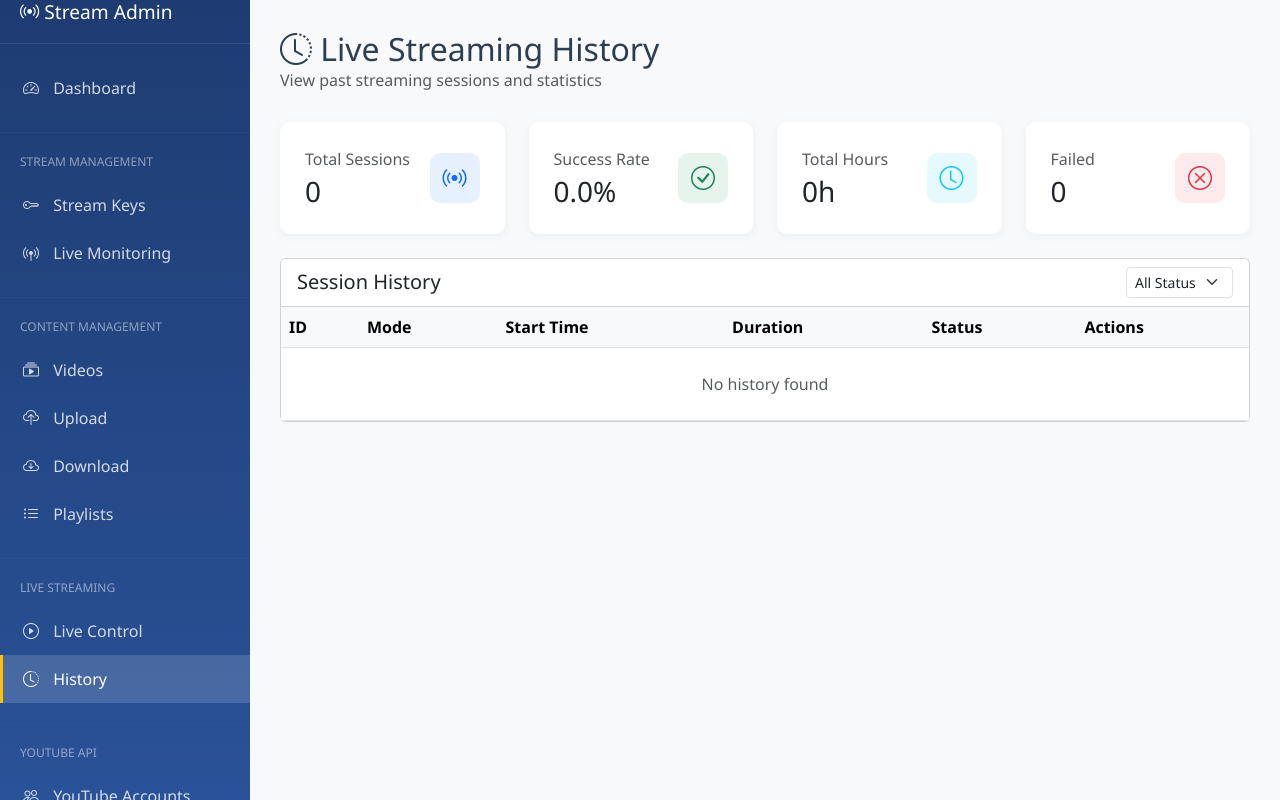
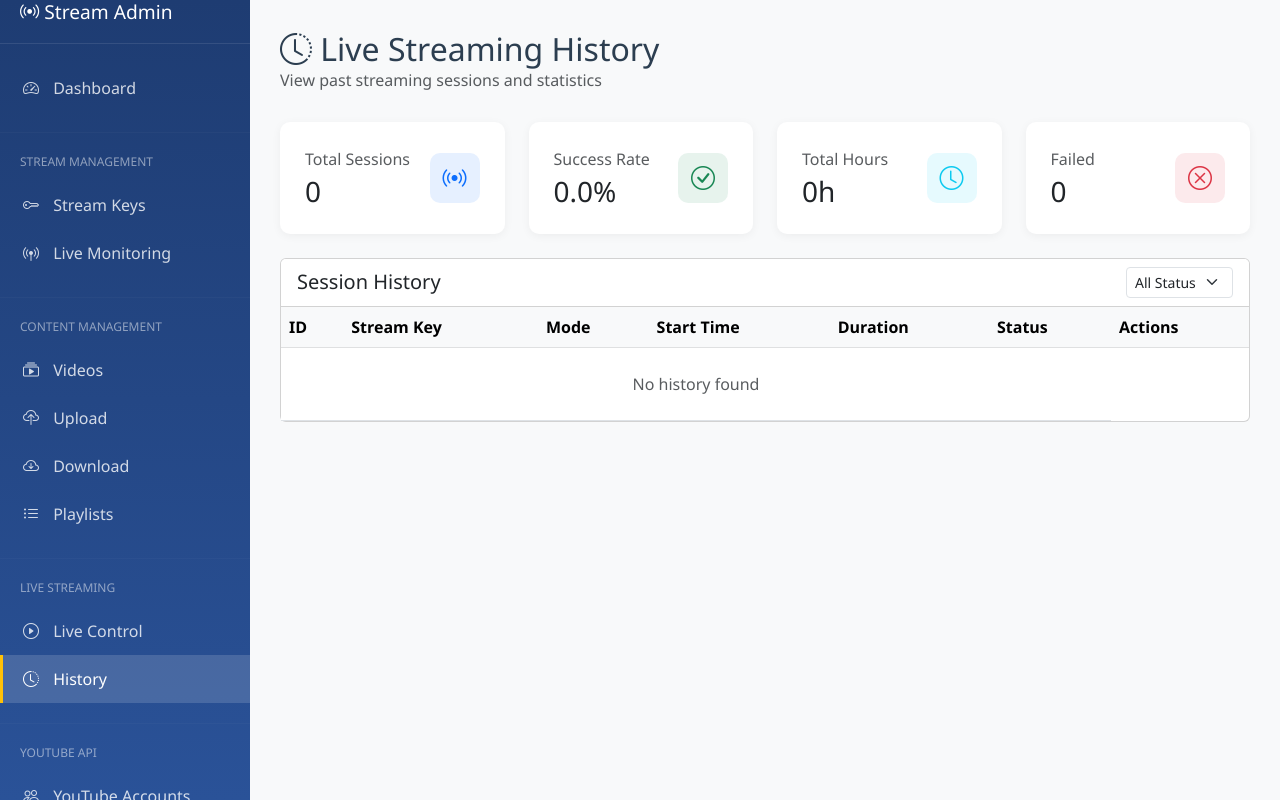
Before and after one commit to DepriPramana/tipsunixlive, a FastAPI app: template templates/history.html in a window 1280 px wide. Run offline with FastAPI, Linux system fonts and the light colour scheme; the template is opened without the code that fills it, so the values that code supplies are empty.

Commit message:
add emergency cleanup system

```diff
--- a/app/main.py
+++ b/app/main.py
@@ -57,15 +57,24 @@
 
     db = SessionLocal()
     try:
+        from app.services.stream_control_service import stream_control
+
+        # 1. Kill system processes that are not in DB (or if DB says they are running but they are orphans)
+        print("🔍 Searching for orphaned FFmpeg processes...")
+        cleanup_result = stream_control.force_cleanup_orphaned_processes(db)
+        if cleanup_result['killed_count'] > 0:
+            print(f"💀 Killed {cleanup_result['killed_count']} orphaned FFmpeg processes")
+
+        # 2. Mark any remaining 'running' sessions as 'interrupted'
         zombies = db.query(LiveSession).filter(LiveSession.status == 'running').all()
         if zombies:
-            print(f"🧹 Cleaning up {len(zombies)} zombie sessions...")
+            print(f"🧹 Marking {len(zombies)} ghost sessions in DB as interrupted...")
             for session in zombies:
                 session.status = 'interrupted'
                 session.end_time = datetime.utcnow()
             db.commit()
     except Exception as e:
-        print(f"❌ Error cleaning up sessions: {e}")
+        print(f"❌ Error during startup cleanup: {e}")
     finally:
         db.close()
 
--- a/app/routers/history.py
+++ b/app/routers/history.py
@@ -29,6 +29,8 @@
 class HistoryResponse(BaseModel):
     """Schema response untuk history"""
     id: int
+    stream_key_id: Optional[int]
+    stream_key_name: Optional[str]
     mode: str
     video_id: Optional[int]
     playlist_id: Optional[int]
@@ -97,6 +99,8 @@
     for session in sessions:
         results.append({
             "id": session.id,
+            "stream_key_id": session.stream_key_id,
+            "stream_key_name": session.stream_key_rel.name if session.stream_key_rel else None,
             "mode": session.mode,
             "video_id": session.video_id,
             "playlist_id": session.playlist_id,
--- a/templates/history.html
+++ b/templates/history.html
@@ -95,6 +95,7 @@
                 <thead class="table-light">
                     <tr>
                         <th>ID</th>
+                        <th>Stream Key</th>
                         <th>Mode</th>
                         <th>Start Time</th>
                         <th>Duration</th>
@@ -106,6 +107,15 @@
                     {% for session in history %}
                     <tr>
                         <td>#{{ session.id }}</td>
+                        <td>
+                            {% if session.stream_key_rel %}
+                            <span class="badge bg-secondary">{{ session.stream_key_rel.name }}</span>
+                            {% elif session.stream_key and session.stream_key.name %}
+                            <span class="badge bg-secondary">{{ session.stream_key.name }}</span>
+                            {% else %}
+                            <span class="text-muted">Default</span>
+                            {% endif %}
+                        </td>
                         <td>
                             <span class="badge bg-info">{{ session.mode }}</span>
                             {% if session.playlist_id %}
```
Also changed, not shown: app/routers/live.py (+9 -0 lines), templates/live.html (+24 -1 lines).
